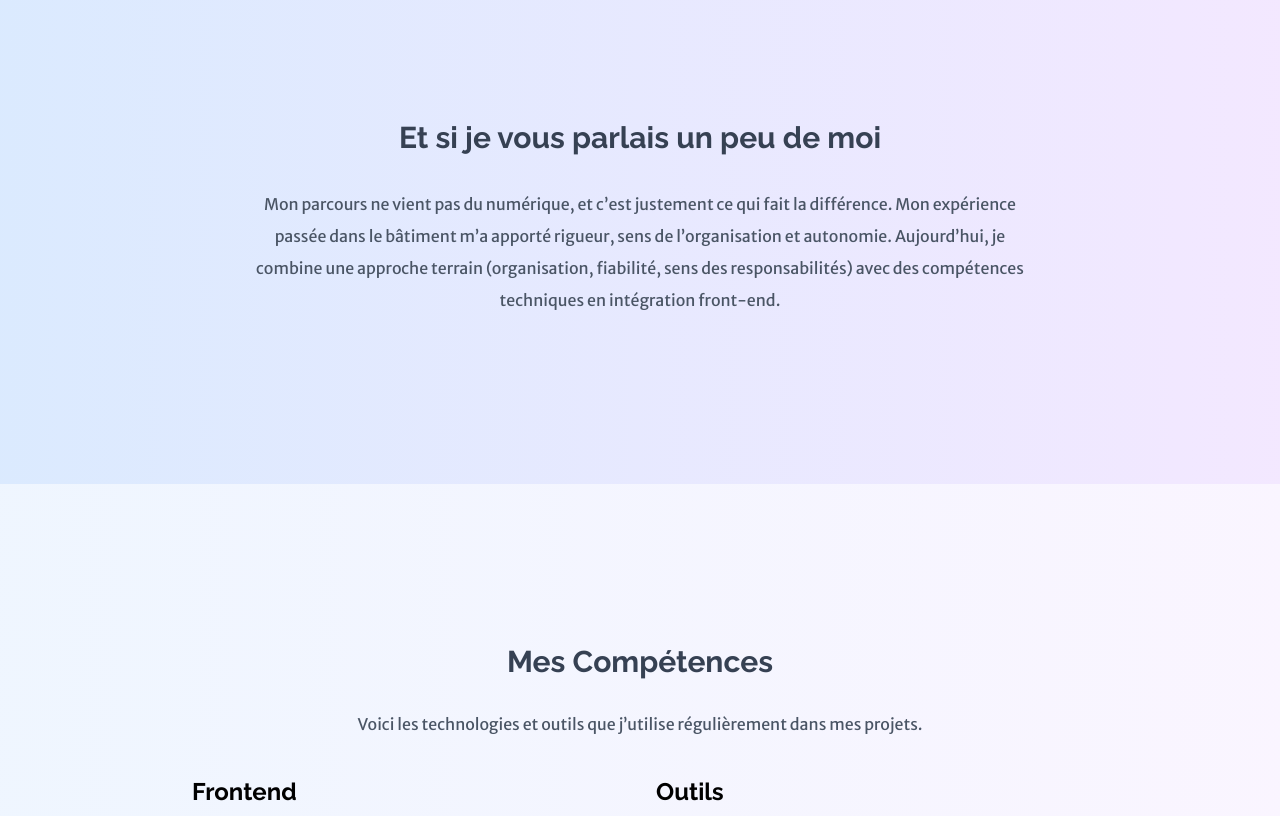
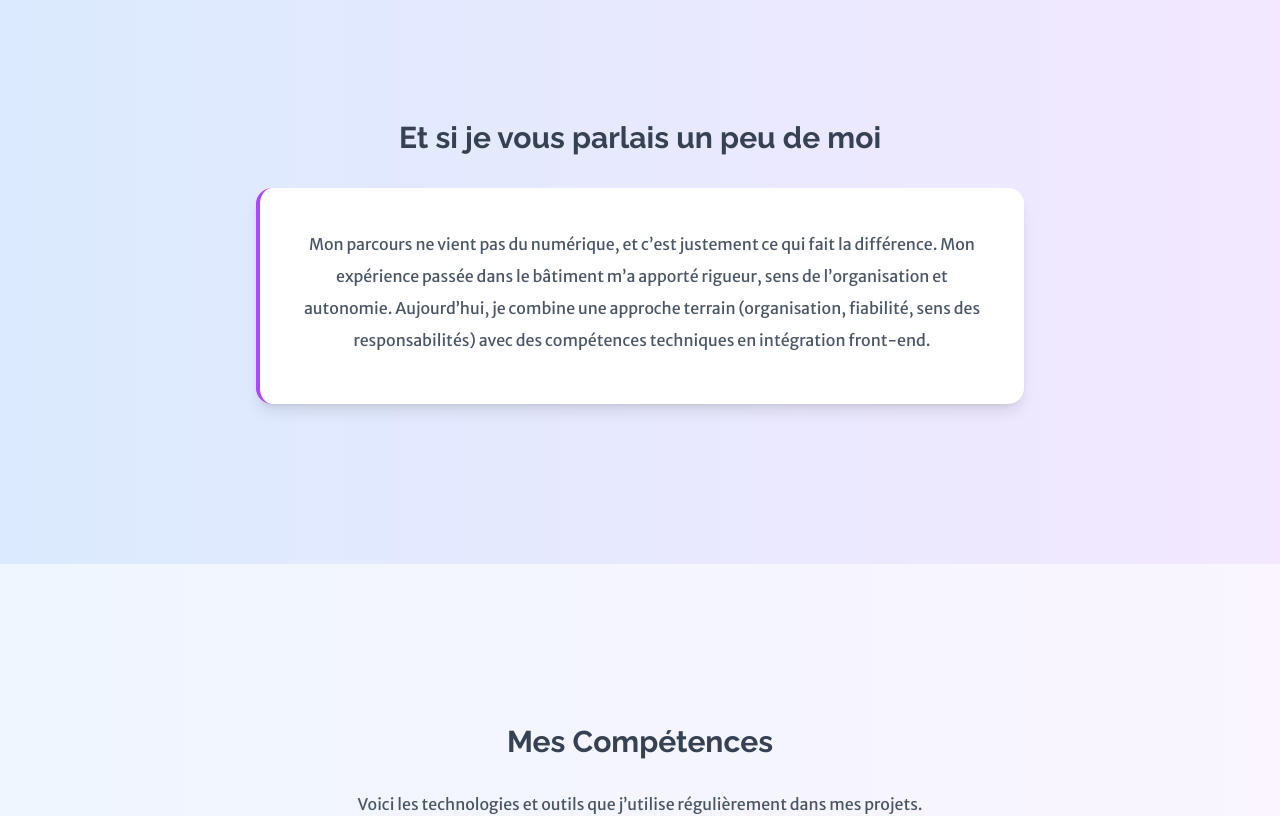
Before and after one commit to Dounia44/Portfolio, a React (Vite) app: page / in a window 1280 px wide. Shown: the part 2560-3376 px from the top of the page. Built offline with nearby package versions, Linux system fonts and the light colour scheme.

Commit message:
style: correction styles globaux

```diff
--- a/src/components/About.jsx
+++ b/src/components/About.jsx
@@ -4,8 +4,8 @@ const About = () => {
       id="about"
       className="py-20 lg:py-40 px-6 bg-linear-to-r from-blue-100 to-purple-100"
     >
-      <div className="max-w-3xl mx-auto text-center">
-        <h2>Et si je vous parlais un peu de moi</h2>
+      <h2>Et si je vous parlais un peu de moi</h2>
+      <div className="bg-white p-10 rounded-2xl shadow-lg overflow-hidden max-w-3xl mx-auto text-center border-l-4 border-purple-500">
         <p className="leading-loose">
           Mon parcours ne vient pas du numérique, et c’est justement ce qui fait
           la différence. Mon expérience passée dans le bâtiment m’a apporté
--- a/src/components/Footer.jsx
+++ b/src/components/Footer.jsx
@@ -4,7 +4,7 @@ import gmail from "../assets/icons/gmail.svg";
 
 const Footer = () => {
   return (
-    <footer className="bg-gray-100 py-6">
+    <footer className="bg-white py-6">
       <div className="max-w-6xl mx-auto flex flex-col md:flex-row items-center justify-between px-6 gap-2">
         <p className="text-gray-600 text-sm">
           © {new Date().getFullYear()} Dounia Huber
--- a/src/main.css
+++ b/src/main.css
@@ -29,9 +29,9 @@
   }
 
   .form-input {
-    @apply font-text w-full rounded-lg px-5 py-5 shadow-sm font-medium bg-linear-to-r from-blue-50 to-purple-50;
+    @apply font-text w-full rounded-lg px-5 py-5 shadow-sm font-medium bg-linear-to-r from-blue-50 to-purple-50 focus:outline-purple-600;
   }
   .form-textarea {
-    @apply font-text w-full rounded-lg px-4 py-6 shadow-sm font-medium bg-linear-to-r from-blue-50 to-purple-50;
+    @apply font-text w-full rounded-lg px-4 py-6 shadow-sm font-medium bg-linear-to-r from-blue-50 to-purple-50 focus:outline-purple-600;
   }
 }
```
